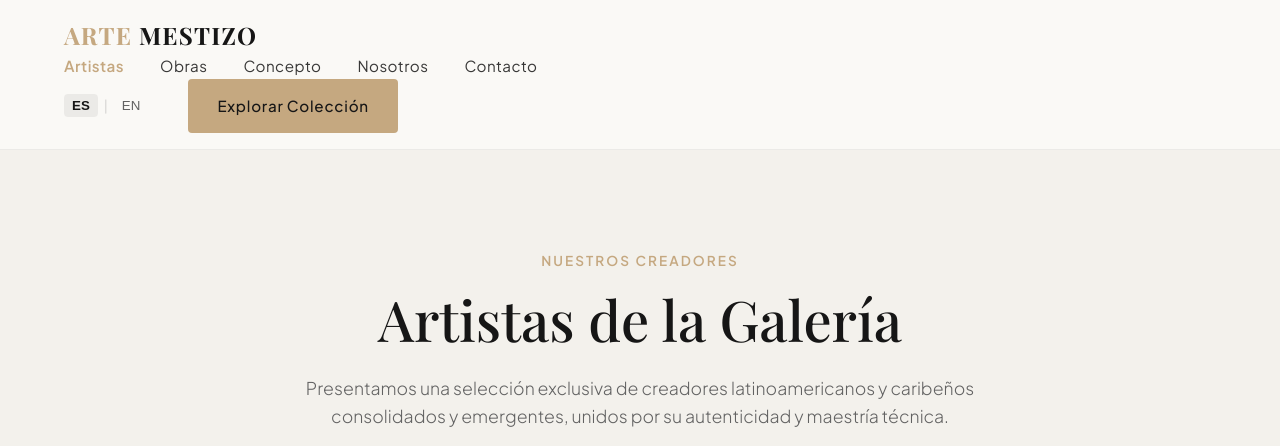
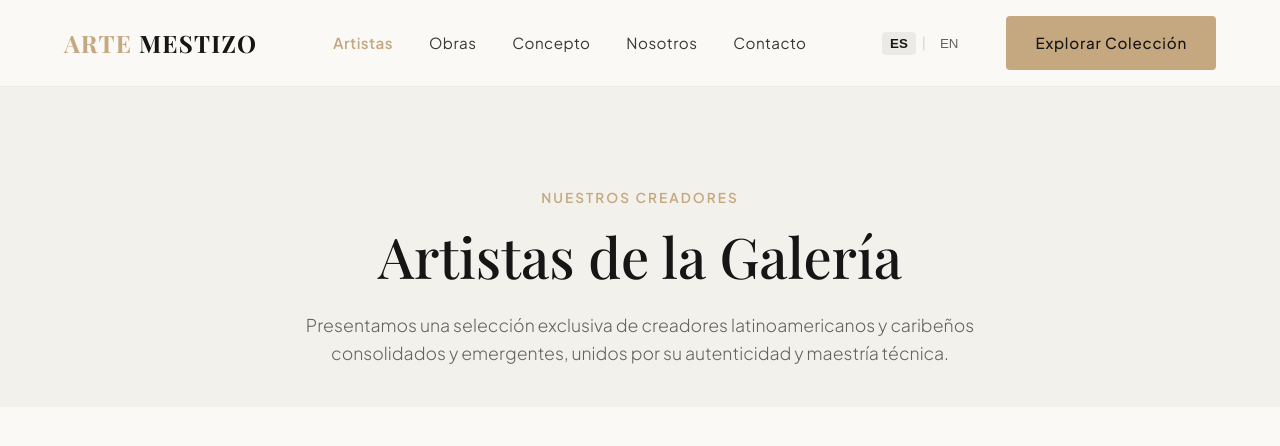
Before and after one commit to sltorres25/karelia-galeria, a website built with Vite: page artistas.html in a window 1280 px wide. Shown: the top 446 px of the page. Built offline with nearby package versions, Linux system fonts and the light colour scheme; a web font is replaced by a local one.

Commit message:
fix: change navbar wrapper back to navbar-container to restore horizontal alignment on single row

```diff
--- a/artistas.html
+++ b/artistas.html
@@ -21,7 +21,7 @@
   <!-- Navbar -->
   <header class="navbar scrolled" id="navbar"
     style="position: sticky; background-color: rgba(250, 249, 246, 0.96); border-bottom: 1px solid rgba(0, 0, 0, 0.06); color: #161616;">
-    <div class="nav-container container">
+    <div class="navbar-container">
       <a href="index.html" class="logo" style="color: #161616;">
         <span class="logo-accent">ARTE</span> MESTIZO
       </a>
```
Also changed, not shown: index.html (+1 -1 lines), obras.html (+1 -1 lines).
